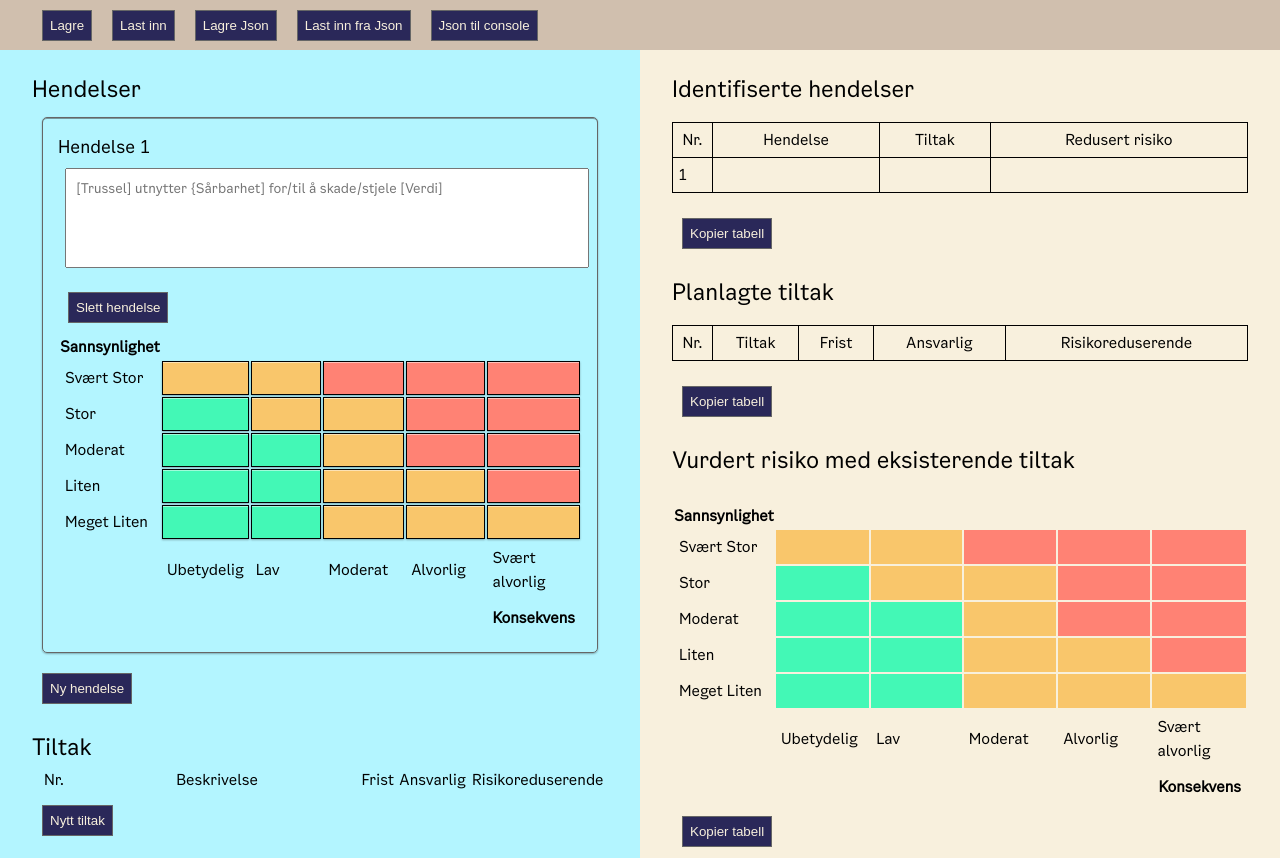
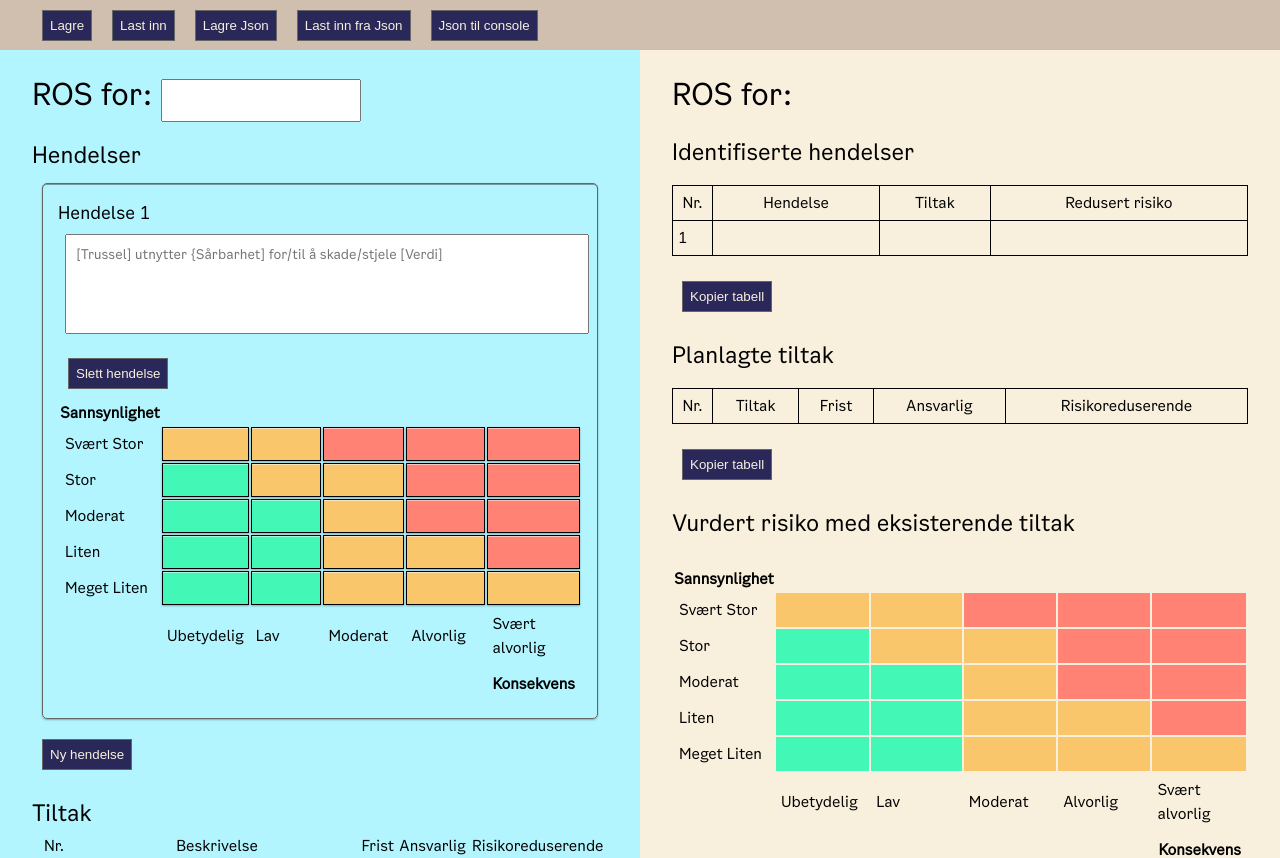
Before and after one commit to oslokommune/rosinator, a Vue app: page / in a window 1280 px wide. Shown: the top 858 px of the page. Built offline with nearby package versions, Linux system fonts and the light colour scheme.

Commit message:
Add title, and dynamically update it

```diff
--- a/src/App.vue
+++ b/src/App.vue
@@ -11,6 +11,7 @@ export default {
     return {
       hendelser: [{hendelse: '', sannsynlighet: '', konsekvens: '', tiltak: []}],
       tiltak: [],
+      tittel: '',
       saveEmoji : false
     }
   },
@@ -24,6 +25,11 @@ export default {
           this.save();
         }
       });
+  },
+  watch: {
+    tittel(newTitle) {
+      document.title = 'Rosinator ' + newTitle;
+    },
   },
   methods: {
     //  export json
@@ -55,6 +61,8 @@ export default {
       let {hendelser, tiltak} = this;
       localStorage.setItem('hendelser', JSON.stringify(hendelser));
       localStorage.setItem('tiltak', JSON.stringify(tiltak));
+      localStorage.setItem('tittel', this.tittel);
+
       // Have a save emoji flash briefly
 
     },
@@ -62,16 +70,16 @@ export default {
     load() {
 
       let hendelserLocal = localStorage.getItem('hendelser');
-      // log hendelserLocal
-      console.log("LOKALE HENDELSER")
-      console.log(hendelserLocal);
-
       if(hendelserLocal) {
         this.hendelser = JSON.parse(hendelserLocal);
       }
       let tiltakLocal = localStorage.getItem('tiltak');
       if (tiltakLocal) {
         this.tiltak = JSON.parse(tiltakLocal);
+      }
+      let tittelLocal = localStorage.getItem('tittel');
+      if (tittelLocal) {
+        this.tittel = tittelLocal;
       }
     },
     // load from json
@@ -150,7 +158,6 @@ export default {
 </script>
 
 <template>
-
   <nav>
     <button @click="save">Lagre</button>
     <button @click="load">Last inn</button>
@@ -161,9 +168,9 @@ export default {
     <span v-if="saveEmoji">Lagrer ... 💾</span>
   </nav>
   <div id="edit" class="edit">
+  <h1>ROS for: <input v-model="tittel" /></h1>
   <h2>Hendelser</h2>
     <div class="hendelse" v-for="(hendelse, index) in hendelser">
-
       <h3>Hendelse {{ index + 1 }}</h3>
       <textarea placeholder="[Trussel] utnytter {Sårbarhet] for/til å skade/stjele [Verdi]" class="medium-text" v-model="hendelse.hendelse"></textarea>
 
@@ -226,7 +233,7 @@ export default {
   </div>
 
   <div id="preview" class="preview">
-
+<h1>ROS for: {{ tittel }}</h1>
 <h2>Identifiserte hendelser</h2>
   <table id="hendelseList" class="data">
     <tr>
```
